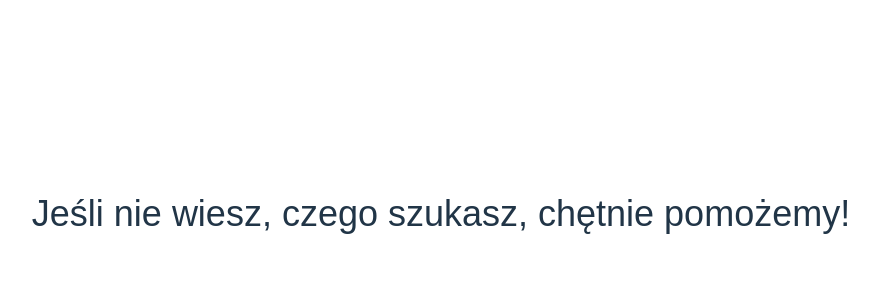
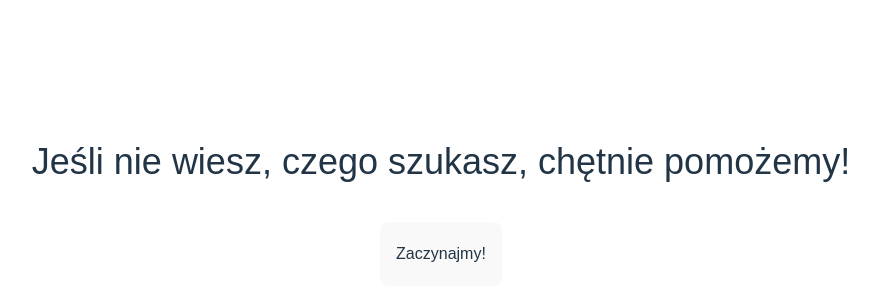
Before and after one commit to localhost-2137/frontend-hackyeah2023, a React (Vite) app: page /survey in a window 1280 px wide. Shown: the part 186-486 px from the top of the page, without its empty margins (199-1077 px from the left). Built offline with nearby package versions, Linux system fonts and the light colour scheme; a web font is replaced by a local one.

Commit message:
Added isLink property to button

```diff
--- a/src/components/ui/Button.tsx
+++ b/src/components/ui/Button.tsx
@@ -1,17 +1,27 @@
 import React from "react";
+import { Link } from "react-router-dom";
 
 type ButtonProps = {
-    children: React.ReactNode,
-    type?: "button" | "submit" | "reset",
-    className?: string
-}
+  children: React.ReactNode;
+  type?: "button" | "submit" | "reset";
+  className?: string;
+  isLink?: boolean;
+  to?: string;
+};
 
-const Button = ({children, type, className}: ButtonProps) => {
+const Button = ({ children, type, className, isLink, to }: ButtonProps) => {
+  if (isLink && to) {
     return (
-        <button type={type} className={`border-none px-4 py-5 ${className}`}>
-            {children}
-        </button>
-    )
-}
+      <Link to={to} className={`border-none px-4 py-5 ${className}`}>
+        {children}
+      </Link>
+    );
+  } else
+    return (
+      <button type={type} className={`border-none px-4 py-5 ${className}`}>
+        {children}
+      </button>
+    );
+};
 
-export default Button
+export default Button;
--- a/src/locales/pl.json
+++ b/src/locales/pl.json
@@ -1,5 +1,4 @@
 {
-  "welcome": "Witaj w mojej aplikacji",
   "index-info-1": "Feeling indecisive? Don't worry, we're here to help you find your path. Let's explore your passions and goals together for a confident educational journey.",
   "index-info-2": "Click this button and take short survey, which would help you decide.",
   "surveyDescription": "Jeśli nie wiesz, czego szukasz, chętnie pomożemy!",
--- a/src/pages/Survey/SurveyLandingPage.tsx
+++ b/src/pages/Survey/SurveyLandingPage.tsx
@@ -1,5 +1,6 @@
 import { motion } from "framer-motion";
 import { useTranslation } from "react-i18next";
+import Button from "../../components/ui/Button";
 
 export default function SurveyLandingPage() {
     const { t } = useTranslation();
@@ -9,9 +10,10 @@ export default function SurveyLandingPage() {
         initial={{ opacity: 0 }}
         animate={{ opacity: 1 }}
         exit={{ opacity: 0 }}
-        className="flex flex-col items-center justify-center h-screen"
+        className="flex flex-col items-center justify-center h-screen px-4"
       >
         <p className="text-center text-4xl">{t("surveyDescription")}</p>
+        <Button className="mt-10">{t("surveyLandingPageButton")}</Button>
       </motion.div>
     );
 }
```
